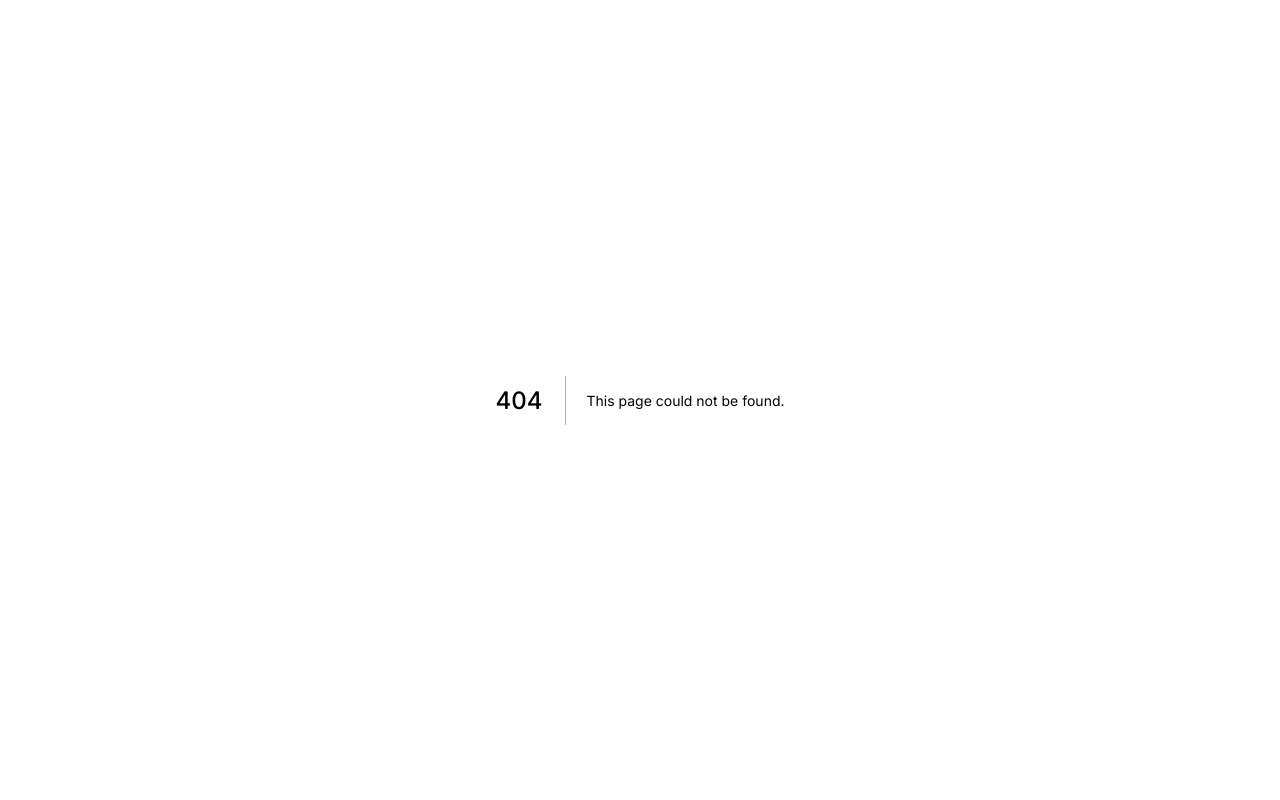
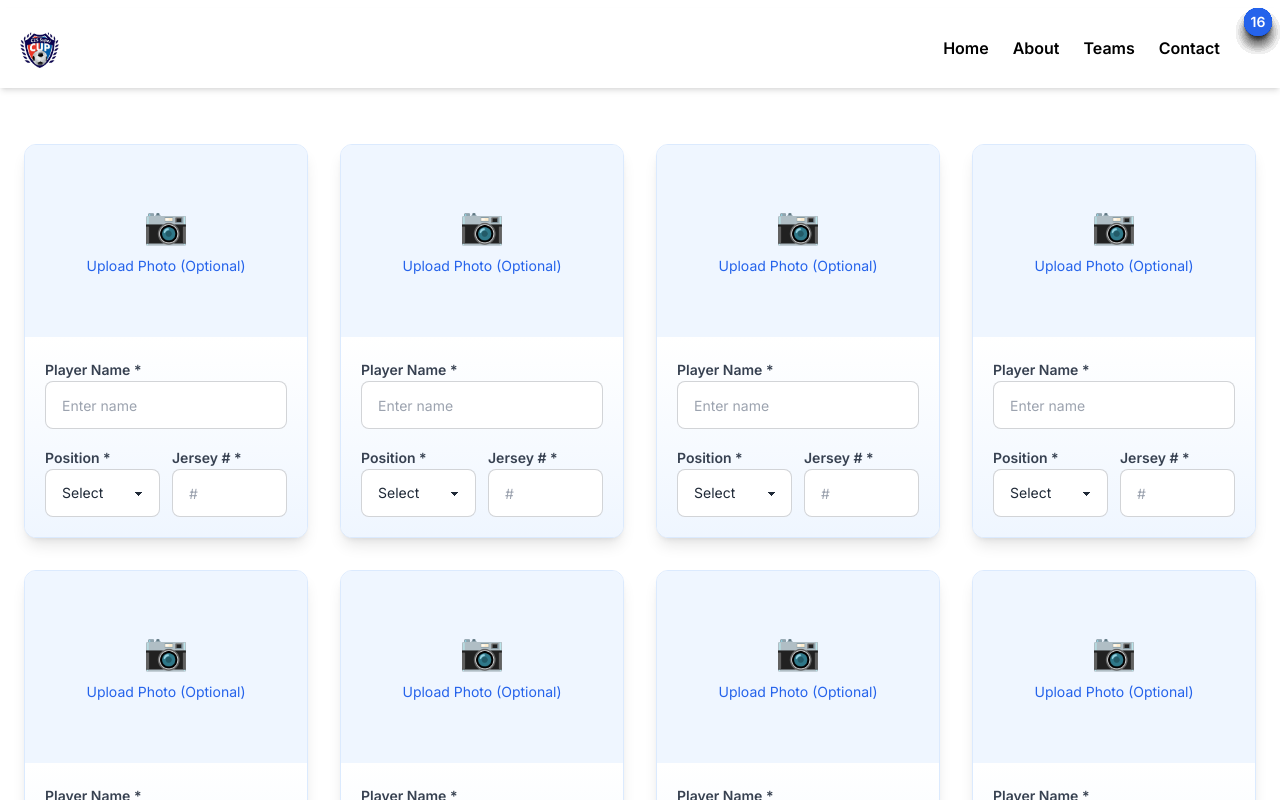
Before and after one commit to chistym17/czs-frontend, a Next.js app: page /register/players in a window 1280 px wide. Before the commit this address had no page. Shown: the top 800 px of the page. Built offline with nearby package versions, Linux system fonts and the light colour scheme.

Commit message:
added team-deatils page with dummy data

```diff
--- a/src/app/register/page.jsx
+++ b/src/app/register/page.jsx
@@ -1,6 +1,6 @@
 import Footer from "@/components/Footer";
 import Navbar from "@/components/Navbar";
-
+import Link from "next/link";
 const page = () => {
   return (
     <div className="bg-white">
@@ -58,9 +58,11 @@ const page = () => {
           </div>
 
           {/* Submit Button */}
-          <div className="form-control mt-6">
+          <Link href="/register/players">
+          <div className="form-control mt-6" >
             <button className="btn btn-primary w-full">Continue to Players Registration</button>
           </div>
+          </Link>
         </form>
       </div>
       <Footer />
--- /dev/null
+++ b/src/app/register/players/page.jsx
@@ -0,0 +1,149 @@
+"use client"
+import { useState } from "react";
+import Footer from "@/components/Footer";
+import Navbar from "@/components/Navbar";
+
+const PlayersRegistration = ({ teamName, batchYear, captainName, viceCaptainName }) => {
+  const [players, setPlayers] = useState(Array(16).fill({
+    name: "",
+    image: "",
+    position: "",
+    jerseyNumber: ""
+  }));
+
+  const positions = [
+    'GK', 'CB', 'RB', 'LB', 'RWB', 'LWB', 'SW',
+    'CDM', 'CM', 'CAM', 'RM', 'LM', 'RW', 'LW',
+    'CF', 'ST', 'SS', 'RF', 'LF'
+  ];
+
+  const handlePlayerChange = (index, field, value) => {
+    const newPlayers = [...players];
+    newPlayers[index] = { ...newPlayers[index], [field]: value };
+    setPlayers(newPlayers);
+  };
+
+  const isFormComplete = () => {
+    return players.every(player =>
+      player.name && player.position && player.jerseyNumber
+    );
+  };
+
+  return (
+    <div className="bg-white">
+      <Navbar />
+      <div className="p-6 max-w-7xl mx-auto">
+        {/* Team Info and Instructions - Same as before */}
+
+        <div className="grid grid-cols-1 md:grid-cols-2 lg:grid-cols-4 gap-8 mt-8">
+          {players.map((player, index) => (
+            <div key={index} className="bg-white rounded-xl shadow-lg overflow-hidden border border-blue-100 hover:shadow-2xl transition-shadow">
+              {/* Image Preview/Upload Section */}
+              <div className="h-48 bg-blue-50 relative">
+                {player.image ? (
+                  <img
+                    src={player.image}
+                    alt={`Player ${index + 1}`}
+                    className="w-full h-full object-cover"
+                  />
+                ) : (
+                  <div className="w-full h-full flex items-center justify-center">
+                    <label className="cursor-pointer text-center p-4 hover:text-blue-600 transition-colors">
+                      <div className="text-4xl mb-2">📷</div>
+                      <span className="text-sm text-blue-600">Upload Photo (Optional)</span>
+                      <input
+                        type="file"
+                        accept="image/*"
+                        className="hidden"
+                        onChange={(e) => {
+                          const file = e.target.files[0];
+                          if (file) {
+                            const reader = new FileReader();
+                            reader.onloadend = () => {
+                              handlePlayerChange(index, 'image', reader.result);
+                            };
+                            reader.readAsDataURL(file);
+                          }
+                        }}
+                      />
+                    </label>
+                  </div>
+                )}
+              </div>
+
+              {/* Player Details Form */}
+              <div className="p-5 space-y-4 bg-gradient-to-b from-white to-blue-50">
+                <div>
+                  <label className="text-sm font-semibold text-gray-700">
+                    Player Name *
+                  </label>
+                  <input
+                    type="text"
+                    value={player.name}
+                    onChange={(e) => handlePlayerChange(index, 'name', e.target.value)}
+                    className="input input-bordered w-full text-sm bg-white"
+                    placeholder="Enter name"
+                    required
+                  />
+                </div>
+
+                <div className="grid grid-cols-2 gap-3">
+                  <div>
+                    <label className="text-sm font-semibold text-gray-700">
+                      Position *
+                    </label>
+                    <select
+                      value={player.position}
+                      onChange={(e) => handlePlayerChange(index, 'position', e.target.value)}
+                      className="select select-bordered w-full text-sm bg-white"
+                      required
+                    >
+                      <option value="">Select</option>
+                      {positions.map(pos => (
+                        <option key={pos} value={pos}>{pos}</option>
+                      ))}
+                    </select>
+                  </div>
+
+                  <div>
+                    <label className="text-sm font-semibold text-gray-700">
+                      Jersey # *
+                    </label>
+                    <input
+                      type="number"
+                      value={player.jerseyNumber}
+                      onChange={(e) => handlePlayerChange(index, 'jerseyNumber', e.target.value)}
+                      className="input input-bordered w-full text-sm bg-white"
+                      placeholder="#"
+                      min="1"
+                      max="99"
+                      required
+                    />
+                  </div>
+                </div>
+              </div>
+
+              {/* Card Number Badge */}
+              <div className="absolute top-2 right-2 bg-blue-600 text-white rounded-full w-7 h-7 flex items-center justify-center text-sm font-semibold shadow-lg">
+                {index + 1}
+              </div>
+            </div>
+          ))}
+        </div>
+
+        {/* Submit Button */}
+        <div className="mt-8 mb-16">
+          <button
+            className={`btn btn-primary w-full ${!isFormComplete() ? 'btn-disabled opacity-50' : ''}`}
+            disabled={!isFormComplete()}
+          >
+            Complete Registration
+          </button>
+        </div>
+      </div>
+      <Footer />
+    </div>
+  );
+};
+
+export default PlayersRegistration;
--- a/src/app/team-details/page.jsx
+++ b/src/app/team-details/page.jsx
@@ -1,77 +1,119 @@
+'use client';
+import { useState, useEffect } from "react";
 import Footer from "@/components/Footer";
 import Navbar from "@/components/Navbar";
 
-const page = () => {
-  const team = {
-    logo: "path/to/logo.png", // Replace with actual path or URL
-    name: "The Champions FC",
-    about:
-      "The Champions FC is a dedicated football team known for its teamwork and skillful plays. Established in 2010, the team has won numerous regional tournaments.",
-    captain: "John Doe",
-    viceCaptain: "Jane Smith",
-    players: [
-      "Alice Brown",
-      "Bob Carter",
-      "Charlie Davis",
-      "Daniel Evans",
-      "Emily Frost",
-    ],
-  };
+const TeamDetails = ({ params }) => {
+  const [team, setTeam] = useState(null);
+  const [loading, setLoading] = useState(true);
+
+  useEffect(() => {
+    const fetchTeamData = async () => {
+      try {
+        const response = await fetch(`http://localhost:3001/api/teams`);
+        const data = await response.json();
+        console.log(data.data[0]);
+        setTeam(data.data[0]);
+        setLoading(false);
+      } catch (error) {
+        console.error("Error fetching team data:", error);
+        setLoading(false);
+      }
+    };
+
+    fetchTeamData();
+  }, [params.teamId]);
+
+  if (loading) {
+    return <div>Loading...</div>;
+  }
 
   return (
-    <div className="container mx-auto p-6 bg-white">
+    <div className="min-h-screen bg-gradient-to-b from-blue-50 to-white">
       <Navbar />
-      <div className="container mx-auto p-6">
-        <div className="bg-white border border-gray-200 shadow-sm rounded-lg overflow-hidden">
-          {/* Team Header */}
-          <div className="flex items-center p-4 border-b border-gray-200">
-            <img
-              src={team.logo}
-              alt={`${team.name} Logo`}
-              className="w-16 h-16 rounded-full border-2 border-gray-300 mr-4"
-            />
-            <h1 className="text-2xl font-bold text-gray-800">{team.name}</h1>
-          </div>
 
-          {/* Team Details */}
-          <div className="p-6 space-y-4">
-            {/* About the Team */}
-            <div>
-              <h2 className="text-xl font-semibold text-gray-800">
-                About the Team
-              </h2>
-              <p className="text-gray-600">{team.about}</p>
+      <div className="max-w-7xl mx-auto px-4 py-8">
+        <div className="bg-white rounded-2xl shadow-xl p-8 mb-8">
+          <div className="flex flex-col md:flex-row items-center justify-between">
+            <div className="text-center md:text-left mb-4 md:mb-0">
+              <h1 className="text-4xl font-bold text-blue-900">{team.name}</h1>
+              <p className="text-xl text-gray-600">Class of {team.year}</p>
             </div>
-
-            {/* Captain and Vice-Captain */}
-            <div className="grid grid-cols-1 md:grid-cols-2 gap-4">
-              <div className="p-4 border border-gray-200 rounded-lg shadow-sm">
-                <h3 className="font-semibold text-lg text-gray-700">Captain</h3>
-                <p className="text-gray-600">{team.captain}</p>
+            <div className="flex gap-6">
+              <div className="text-center">
+                <p className="text-sm text-gray-500">Captain</p>
+                <p className="font-semibold text-blue-900">{team.captainName}</p>
               </div>
-              <div className="p-4 border border-gray-200 rounded-lg shadow-sm">
-                <h3 className="font-semibold text-lg text-gray-700">
-                  Vice Captain
-                </h3>
-                <p className="text-gray-600">{team.viceCaptain}</p>
+              <div className="text-center">
+                <p className="text-sm text-gray-500">Vice Captain</p>
+                <p className="font-semibold text-blue-900">{team.viceCaptainName}</p>
               </div>
-            </div>
-
-            {/* Players */}
-            <div>
-              <h2 className="text-xl font-semibold text-gray-800">Players</h2>
-              <ul className="list-disc list-inside text-gray-600">
-                {team.players.map((player, index) => (
-                  <li key={index}>{player}</li>
-                ))}
-              </ul>
             </div>
           </div>
         </div>
+
+        <div className="grid grid-cols-1 md:grid-cols-2 lg:grid-cols-4 gap-8">
+          {team?.players?.map((player, index) => (
+            <div key={index} className="relative group">
+              <div className="relative transform transition-transform duration-300 group-hover:scale-105">
+                <div className="absolute inset-0 bg-gradient-to-br from-blue-600 to-blue-400 rounded-2xl opacity-90"></div>
+
+                <div className="relative p-4 h-[400px] rounded-2xl overflow-hidden">
+                  <div className="h-64 w-full overflow-hidden rounded-xl mb-4">
+                    <img
+                      src={player.image}
+                      alt={player.name}
+                      className="w-full h-full object-cover transform transition-transform duration-300 group-hover:scale-110"
+                    />
+                  </div>
+
+                  <div className="text-white">
+                    <div className="flex justify-between items-center mb-2">
+                      <h3 className="text-xl font-bold truncate">{player.name}</h3>
+                      <span className="text-2xl font-bold">#{player.jerseyNumber}</span>
+                    </div>
+
+                    <div className="inline-block bg-white text-blue-600 px-3 py-1 rounded-full text-sm font-semibold">
+                      {player.position}
+                    </div>
+                  </div>
+
+                  <div className="absolute top-2 right-2 w-12 h-12 bg-white/10 rounded-full"></div>
+                  <div className="absolute bottom-2 left-2 w-8 h-8 bg-white/10 rounded-full"></div>
+                </div>
+              </div>
+            </div>
+          ))}
+        </div>
       </div>
-      <Footer />
+
+      <div className="bg-yellow-50 border-t border-yellow-100 py-3 px-4 fixed bottom-0 w-full z-50">
+        <div className="max-w-7xl mx-auto">
+          <div className="flex items-center justify-center gap-2 text-yellow-800">
+            <svg
+              xmlns="http://www.w3.org/2000/svg"
+              className="h-5 w-5"
+              viewBox="0 0 20 20"
+              fill="currentColor"
+            >
+              <path
+                fillRule="evenodd"
+                d="M8.257 3.099c.765-1.36 2.722-1.36 3.486 0l5.58 9.92c.75 1.334-.213 2.98-1.742 2.98H4.42c-1.53 0-2.493-1.646-1.743-2.98l5.58-9.92zM11 13a1 1 0 11-2 0 1 1 0 012 0zm-1-8a1 1 0 00-1 1v3a1 1 0 002 0V6a1 1 0 00-1-1z"
+                clipRule="evenodd"
+              />
+            </svg>
+            <p className="text-sm font-medium">
+              Development Notice: This website is under development. Currently displaying dummy data for demonstration purposes.
+            </p>
+          </div>
+        </div>
+      </div>
+
+      <div className="pb-16">
+        <Footer />
+      </div>
     </div>
   );
 };
 
-export default page;
+export default TeamDetails;
```
